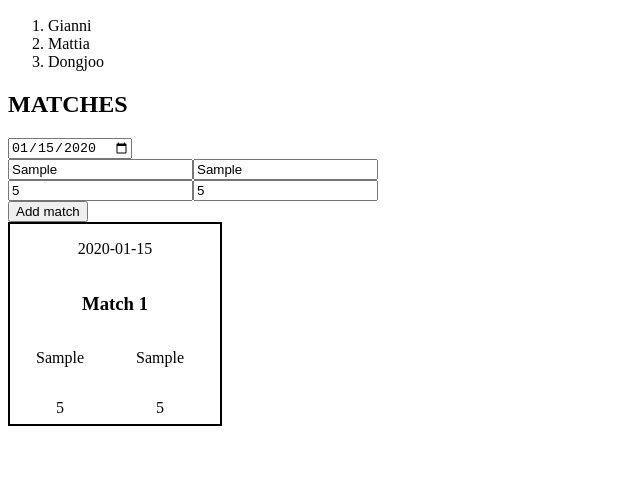
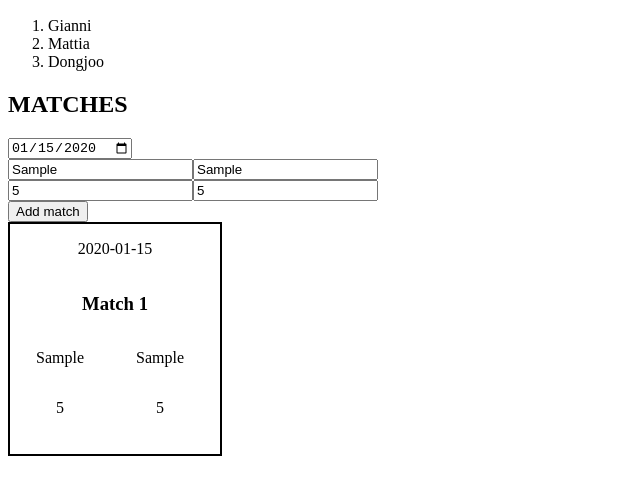
Before and after one commit to gianniDevMorana/padel-leaderboard, a plain HTML site: page index.html in a window 1280 px wide. Both pictures are taken after typing "2020-01-15", "Sample", "Sample", "5", "5" into the empty fields and a click on the button "Add match". Shown: the part 110-604 px from the top of the page, without its empty margins (0-640 px from the left). Drawn offline with Linux system fonts and the light colour scheme.

Commit message:
match display class and border added

```diff
--- a/padel-leaderboard.css
+++ b/padel-leaderboard.css
@@ -1,10 +1,19 @@
 #match-info {
   width: 210px;
-  height: 200px;
+  height: 180px;
+  display: flex;
+  flex-direction: column;
+  text-align: center;
+}
+
+.match-display {
+  width: 210px;
+  height: 150px;
   display: flex;
   flex-direction: column;
   text-align: center;
   border: 2px solid black;
+  padding-bottom: 50px;
 }
 
 .match-players {
--- a/padel-leaderboard.js
+++ b/padel-leaderboard.js
@@ -9,6 +9,7 @@ addMatchBtn.addEventListener("click", createMatch);
 
 function createMatch() {
   const matchInfo = document.getElementById("match-info");
+  matchInfo.setAttribute("class", "match-display");
   const date = document.createElement("p");
   date.innerText = matchDate.value;
   const matchNumber = document.createElement("h3");
```
